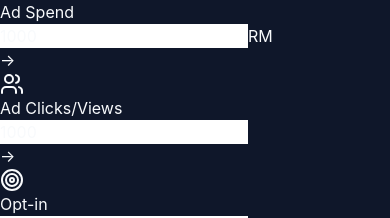
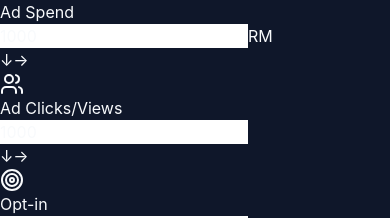
Before and after one commit to imjohnlew/webinar-mm, a React (Vite) app: page / in a window 390 px wide. Both pictures are taken after typing "Sample", "Sample", "Sample", "Sample" into the empty fields and a click on the button "Calculator". Shown: the part 612-830 px from the top of the page. Built offline with nearby package versions, Linux system fonts and the light colour scheme.

Commit message:
Fix mobile spacing and refine arrow alignment for FunnelRow

```diff
--- a/src/components/WebinarCalculator.jsx
+++ b/src/components/WebinarCalculator.jsx
@@ -21,9 +21,8 @@ const InputField = ({ label, value, onChange, prefix = '', suffix = '', icon: Ic
         </div>
 
         {/* Result Metric Below */}
+        {metric !== undefined && (
             <div className="flex flex-col items-center justify-start min-h-[4rem]">
-            {metric !== undefined && (
-                <>
                 <span className={`text-3xl font-black ${metricColor} leading-none mb-1`}>
                     {typeof metric === 'number' ? metric.toLocaleString() : metric}
                 </span>
@@ -35,9 +34,8 @@ const InputField = ({ label, value, onChange, prefix = '', suffix = '', icon: Ic
                         {subMetric}
                     </div>
                 )}
-                </>
+            </div>
         )}
-        </div>
     </div>
 );
 
@@ -65,7 +63,7 @@ const FunnelRow = ({ title, values, handlers, metrics, comparisons = {}, isProje
                     metricLabel=""
                 />
 
-                <div className="text-slate-700 font-light text-2xl lg:text-xl lg:mt-8 my-2 rotate-90 lg:rotate-0">→</div>
+                <div className="text-slate-700 font-light text-2xl lg:text-xl lg:mt-8 flex items-center justify-center"><span className="lg:hidden">↓</span><span className="hidden lg:inline">→</span></div>
 
                 <InputField
                     label="Ad Clicks/Views"
@@ -75,7 +73,7 @@ const FunnelRow = ({ title, values, handlers, metrics, comparisons = {}, isProje
                     color={isProjected ? "text-blue-400" : "text-slate-500"}
                 />
 
-                <div className="text-slate-700 font-light text-2xl lg:text-xl lg:mt-8 my-2 rotate-90 lg:rotate-0">→</div>
+                <div className="text-slate-700 font-light text-2xl lg:text-xl lg:mt-8 flex items-center justify-center"><span className="lg:hidden">↓</span><span className="hidden lg:inline">→</span></div>
 
                 <InputField
                     label="Opt-in"
@@ -99,7 +97,7 @@ const FunnelRow = ({ title, values, handlers, metrics, comparisons = {}, isProje
                     }
                 />
 
-                <div className="text-slate-700 font-light text-2xl lg:text-xl lg:mt-8 my-2 rotate-90 lg:rotate-0">→</div>
+                <div className="text-slate-700 font-light text-2xl lg:text-xl lg:mt-8 flex items-center justify-center"><span className="lg:hidden">↓</span><span className="hidden lg:inline">→</span></div>
 
                 <InputField
                     label="Show Up Rate"
@@ -118,7 +116,7 @@ const FunnelRow = ({ title, values, handlers, metrics, comparisons = {}, isProje
                     )}
                 />
 
-                <div className="text-slate-700 font-light text-2xl lg:text-xl lg:mt-8 my-2 rotate-90 lg:rotate-0">→</div>
+                <div className="text-slate-700 font-light text-2xl lg:text-xl lg:mt-8 flex items-center justify-center"><span className="lg:hidden">↓</span><span className="hidden lg:inline">→</span></div>
 
                 <InputField
                     label="Closing"
@@ -137,7 +135,7 @@ const FunnelRow = ({ title, values, handlers, metrics, comparisons = {}, isProje
                     )}
                 />
 
-                <div className="text-slate-700 font-light text-2xl lg:text-xl lg:mt-8 my-2">×</div>
+                <div className="text-slate-700 font-light text-2xl lg:text-xl lg:mt-8 flex items-center justify-center">×</div>
 
                 <InputField
                     label="Price"
```
Lines whose indentation alone changed are shown as unchanged.
